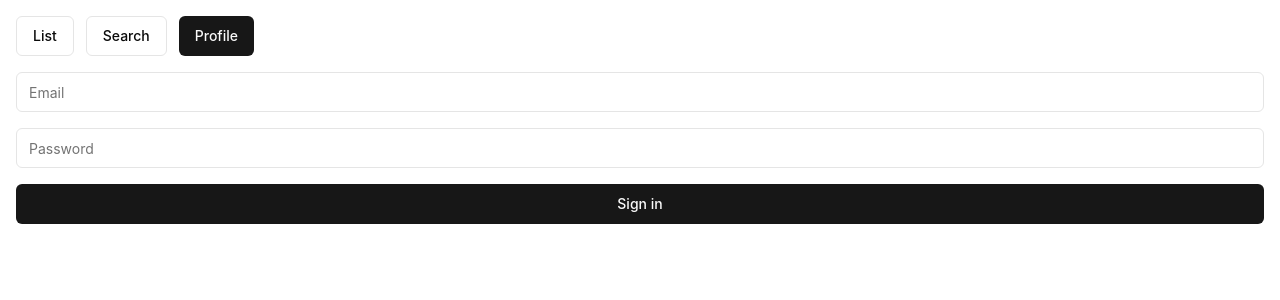
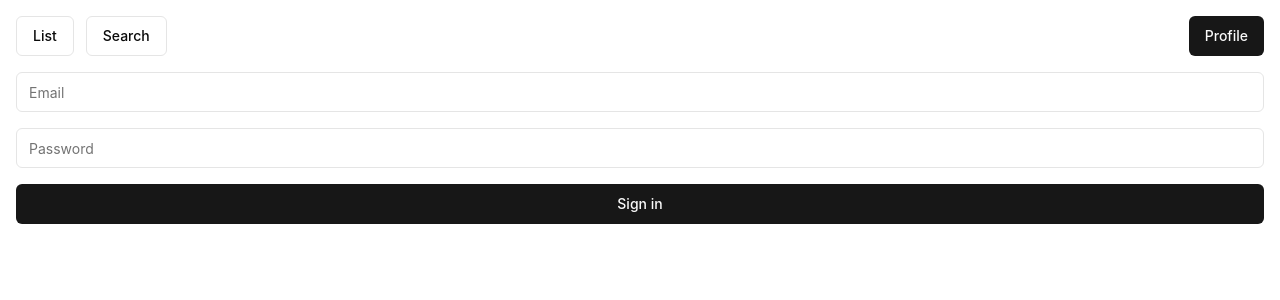
Before and after one commit to RobertBMerriman/alan-films, a React (Vite) app: page /profile in a window 1280 px wide. Shown: the top 300 px of the page. Built offline with nearby package versions, Linux system fonts and the light colour scheme; no server answers.

Commit message:
Profile in top right when logged in

```diff
--- a/index.html
+++ b/index.html
@@ -6,7 +6,7 @@
     <meta name="viewport" content="width=device-width, initial-scale=1.0" />
     <title>Alan's Film Emporium</title>
   </head>
-  <body class="min-h-screen">
+  <body>
     <div id="root"></div>
     <script type="module" src="/src/main.tsx"></script>
   </body>
--- /dev/null
+++ b/src/components/nav/NavAvatar.tsx
@@ -0,0 +1,18 @@
+import { Avatar, AvatarFallback } from '@/components/ui/avatar'
+import { usePublicUser } from '@/services/supabase'
+
+interface Props {
+  userId: string
+}
+
+function NavAvatar({ userId }: Props) {
+  const { data: user } = usePublicUser(userId)
+
+  return (
+    <Avatar>
+      <AvatarFallback>{user?.name?.at(0) ?? ''}</AvatarFallback>
+    </Avatar>
+  )
+}
+
+export default NavAvatar
--- a/src/components/profile/Profile.tsx
+++ b/src/components/profile/Profile.tsx
@@ -35,12 +35,16 @@ function Profile({ id }: Props) {
   if (!user) return <P>Loading</P>
 
   return (
-    <div className="flex flex-col gap-4">
+    <div className="mt-4 flex flex-col gap-8">
       <div className="flex flex-row gap-4">
         <Avatar>
           <AvatarFallback>{user.name?.at(0) ?? ''}</AvatarFallback>
         </Avatar>
-        <Input value={editName} onChange={(e) => setEditName(e.target.value)} />
+        <Input
+          value={editName}
+          onChange={(e) => setEditName(e.target.value)}
+          className="max-w-xs"
+        />
         <Button
           disabled={isFetching || isPending || !editName || editName === user.name}
           onClick={() =>
--- a/src/routes/__root.tsx
+++ b/src/routes/__root.tsx
@@ -1,3 +1,4 @@
+import NavAvatar from '@/components/nav/NavAvatar'
 import { Button } from '@/components/ui/button'
 import { useAuthedUser, useGetSession } from '@/services/supabase'
 import { ReactQueryDevtools } from '@tanstack/react-query-devtools'
@@ -9,14 +10,13 @@ export const Route = createRootRoute({
 })
 
 function RootComponent() {
-  // TODO store sign in + public user
-
   // Preload session
   useGetSession()
-  useAuthedUser(true)
+  const { data: user, isLoading } = useAuthedUser(true)
 
   return (
-    <div className="flex flex-col gap-4 p-4 lg:container">
+    <div className="flex min-h-screen flex-col gap-4 p-4 lg:container">
+      <div className="flex flex-row justify-between gap-3">
         <div className="flex flex-row gap-3">
           <Link to="/">
             {({ isActive }) => <Button variant={isActive ? 'default' : 'outline'}>List</Button>}
@@ -24,9 +24,22 @@ function RootComponent() {
           <Link to="/search">
             {({ isActive }) => <Button variant={isActive ? 'default' : 'outline'}>Search</Button>}
           </Link>
+        </div>
+        {!isLoading ? (
+          user ? (
             <Link to="/profile">
-          {({ isActive }) => <Button variant={isActive ? 'default' : 'outline'}>Profile</Button>}
+              <NavAvatar userId={user.id} />
             </Link>
+          ) : (
+            <Link to="/profile">
+              {({ isActive }) => (
+                <Button variant={isActive ? 'default' : 'outline'}>Profile</Button>
+              )}
+            </Link>
+          )
+        ) : (
+          <></>
+        )}
       </div>
       <Outlet />
 
```
Lines whose indentation alone changed are shown as unchanged.
